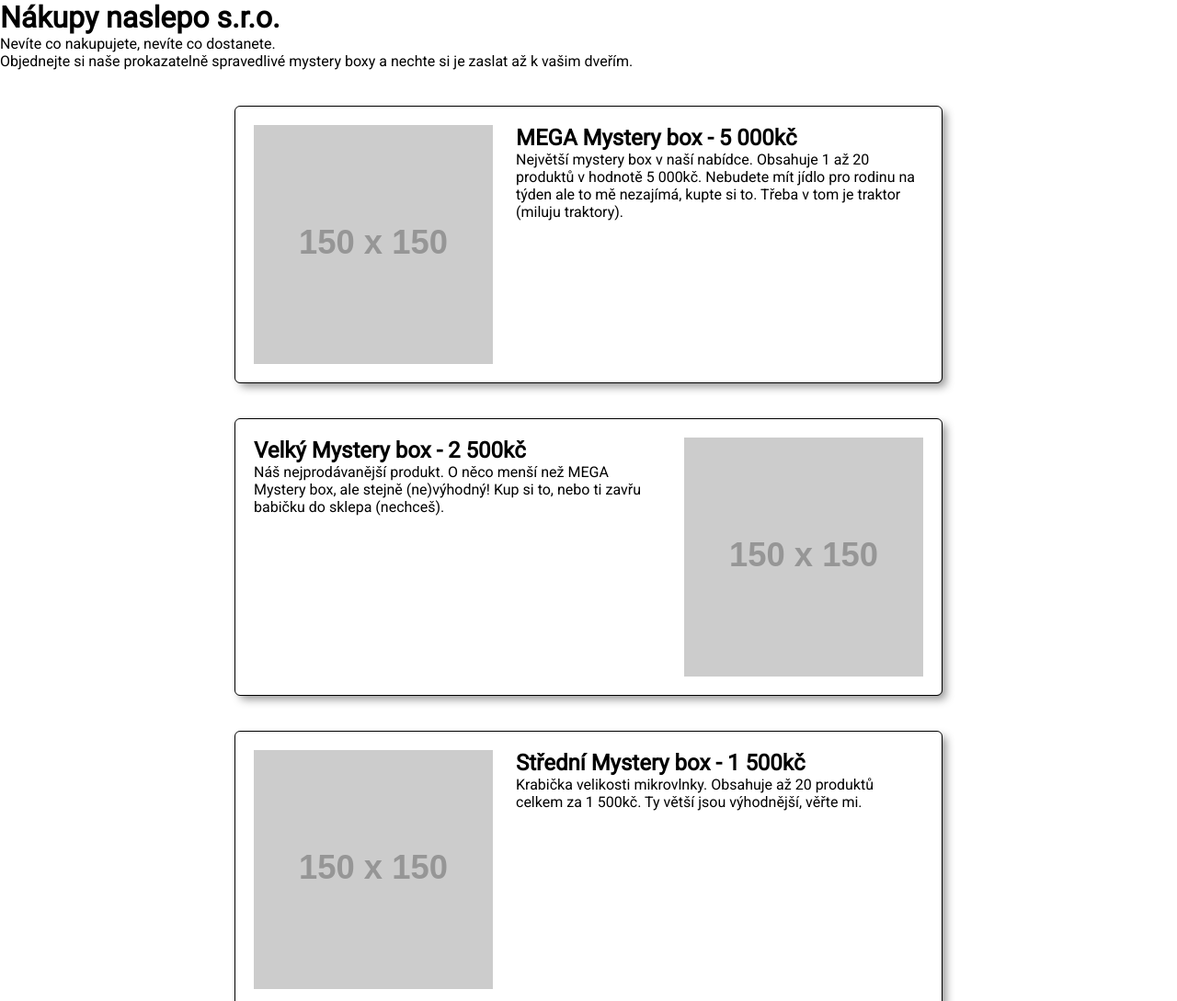
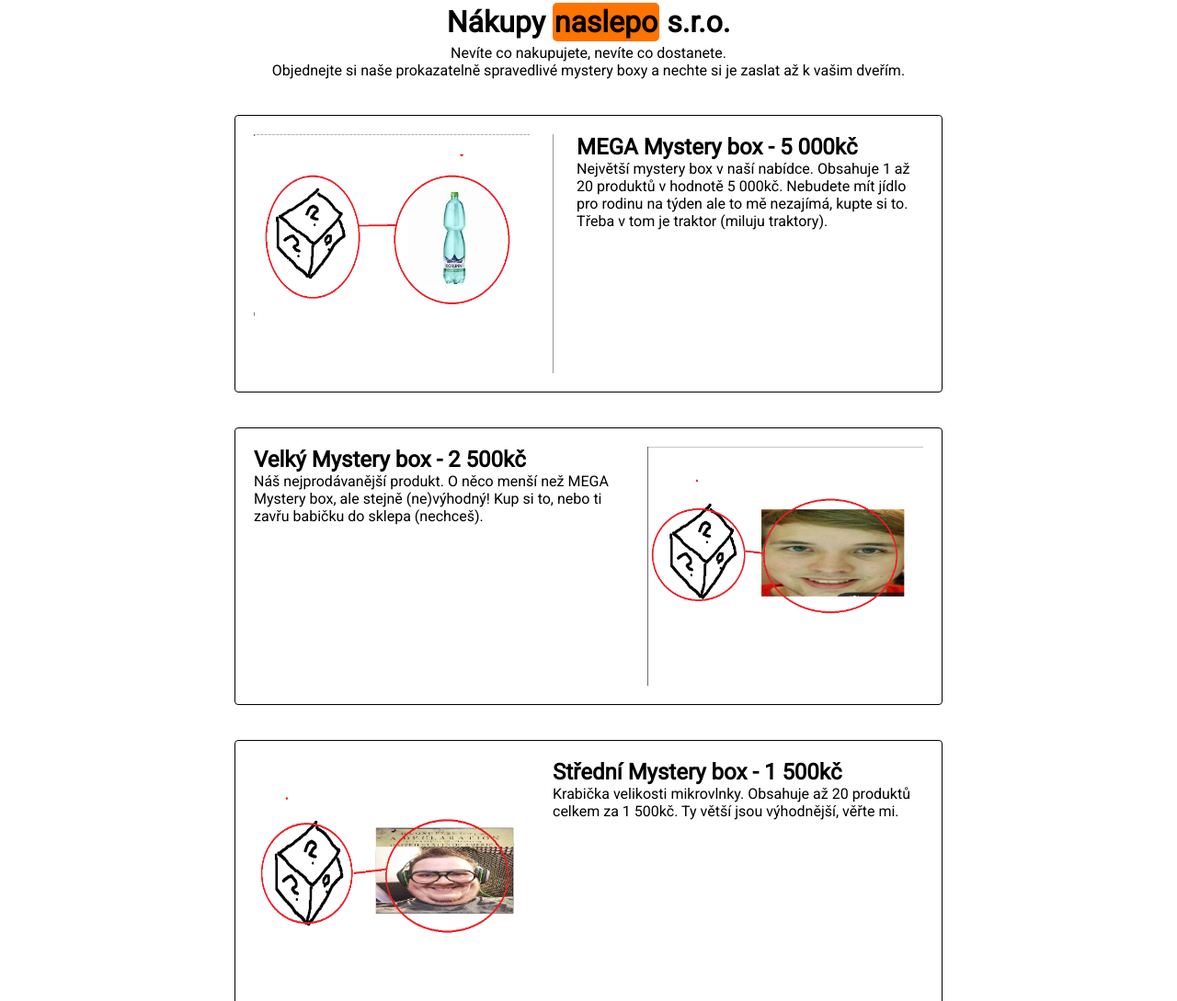
Before and after one commit to Mirdaaa/nakupy-naslepo, a plain HTML site: page index.html in a window 1280 px wide. Shown: the top 1089 px of the page at 92% size. Drawn offline with Linux system fonts and the light colour scheme; placeholder pictures from the web are drawn by us.

Commit message:
Obrázky

```diff
--- a/index.html
+++ b/index.html
@@ -7,13 +7,17 @@
     <link rel="stylesheet" href="style.css">
 </head>
 <body>
-    <h1>Nákupy naslepo s.r.o.</h1>
-    <p>Nevíte co nakupujete, nevíte co dostanete.<br>
-        Objednejte si naše prokazatelně spravedlivé mystery boxy a nechte si je zaslat až k vašim dveřím.
-    </p>
+    <header>
+        <h1>Nákupy <span class="naslepo"> naslepo</span> s.r.o.</h1>
+        <div class="header-description">
+            <p>Nevíte co nakupujete, nevíte co dostanete.</p>
+            <p>Objednejte si naše prokazatelně spravedlivé mystery boxy a nechte si je zaslat až k vašim dveřím.</p>
+        </div>
+    </header>
 
     <div class="card">
-        <img src="https://placehold.co/150" alt="">
+        <img src="imgs/box-1.png" alt="">
+        <div class="divider"></div>
         <div class="descritpion">
             <h2>MEGA Mystery box - 5 000kč</h2>
             <p>Největší mystery box v naší nabídce. Obsahuje 1 až 20 produktů v hodnotě 5 000kč. Nebudete mít jídlo pro rodinu na týden ale to mě nezajímá, kupte si to. Třeba v tom je traktor (miluju traktory).</p>
@@ -24,10 +28,10 @@
             <h2>Velký Mystery box - 2 500kč</h2>
             <p>Náš nejprodávanější produkt. O něco menší než MEGA Mystery box, ale stejně (ne)výhodný! Kup si to, nebo ti zavřu babičku do sklepa (nechceš).</p>
         </div>
-        <img src="https://placehold.co/150" alt="">
+        <img src="imgs/box-2.png" alt="">
     </div>
     <div class="card">
-        <img src="https://placehold.co/150" alt="">
+        <img src="imgs/box-3.png" alt="">
         <div class="descritpion">
             <h2>Střední Mystery box - 1 500kč</h2>
             <p>Krabička velikosti mikrovlnky. Obsahuje až 20 produktů celkem za 1 500kč. Ty větší jsou výhodnější, věřte mi.</p>
@@ -38,10 +42,10 @@
             <h2>Malý Mystery box - 750kč</h2>
             <p>Stručně - je to scam, ale stejně si to kupte. Jestli to nechcete,kupte si MEGA Mystery box nebo otroka.</p>
         </div>
-        <img src="https://placehold.co/150" alt="">
+        <img src="imgs/box-4.png" alt="">
     </div>
     <div class="card">
-        <img src="https://placehold.co/150" alt="">
+        <img src="imgs/box-5.png" alt="">
         <div class="descritpion">
             <h2>Mini Mystery box - 250kč</h2>
             <p>Krabička v hodnotě velkého obědu v KFC. Prostě k ničemu, nekupujte si to. Kupte si místo toho ten oběd v KFC. </p>
--- a/style.css
+++ b/style.css
@@ -6,15 +6,46 @@
     box-sizing: border-box;
     font-family: 'Roboto', sans-serif;
 }
+header{
+    width: 100%;
+    display: flex;
+    flex-direction: column;
+    text-align: center;
+}
+header h1{
+    margin-top: 5px;
+}
+header h1 .naslepo {
+    background-color: #ff7300;
+    border-radius: 5px;
+    padding: 2px;
+}
+.header-description{
+    margin-top: 5px;
+}
 .card{
     height: 300px;
     width: 60%;
     display: flex;
     justify-content: space-between;
-    border-radius: 5px;
+    border-radius: 3px;
     gap: 25px;
     padding: 20px;
     margin: 40px auto;
     outline: 1.5px solid black;
-    box-shadow: 5px 5px 10px rgb(153, 153, 153);
+    transition: 0.5s;
 }
+.card:hover{
+    box-shadow: 5px 5px 20px rgb(202, 202, 202);
+
+}
+.card img{
+    width: 300px;
+    height: auto;
+}
+
+.divider{
+    height: 100%;
+    width:4px;
+    background-color: rgb(153, 153, 153);
+}
```
Also changed, not shown: imgs/box-1.png (added), imgs/box-2.png (added), imgs/box-3.png (added), imgs/box-4.png (added), imgs/box-5.png (added), 1 other file.
